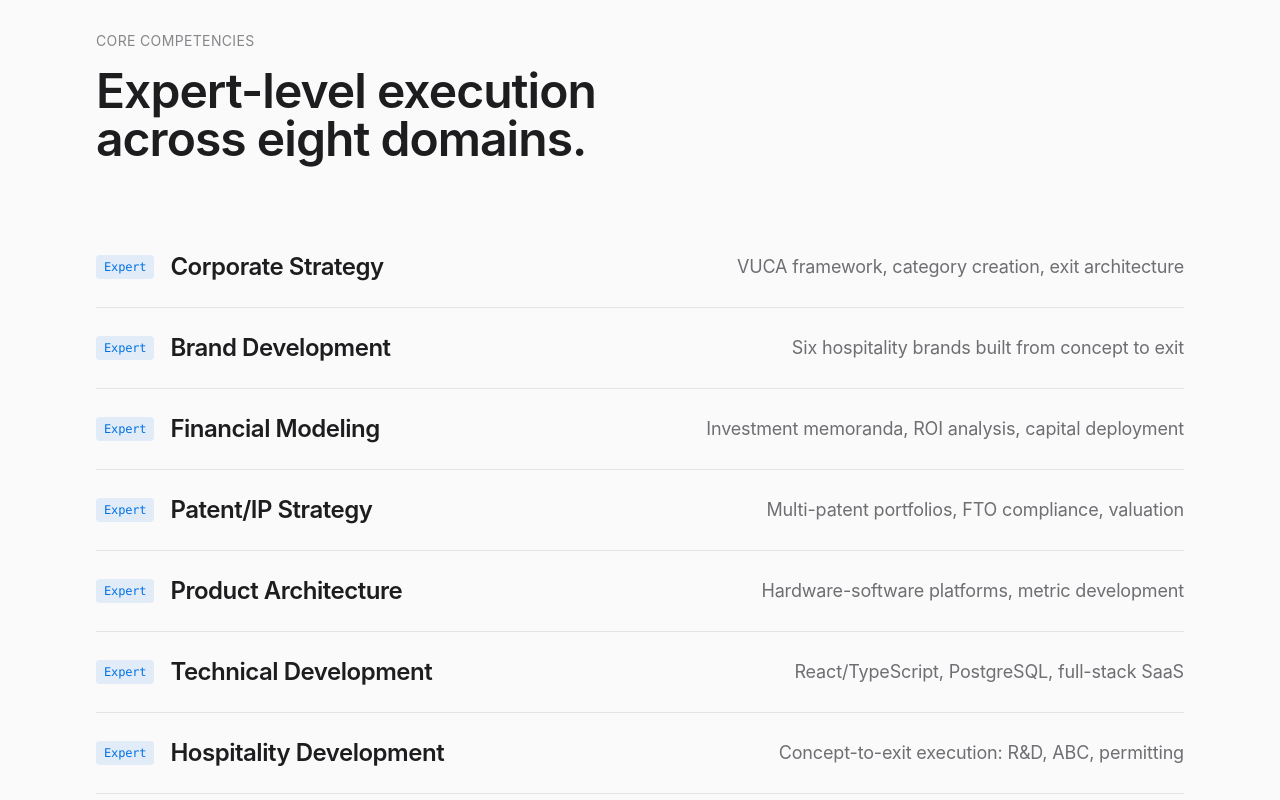
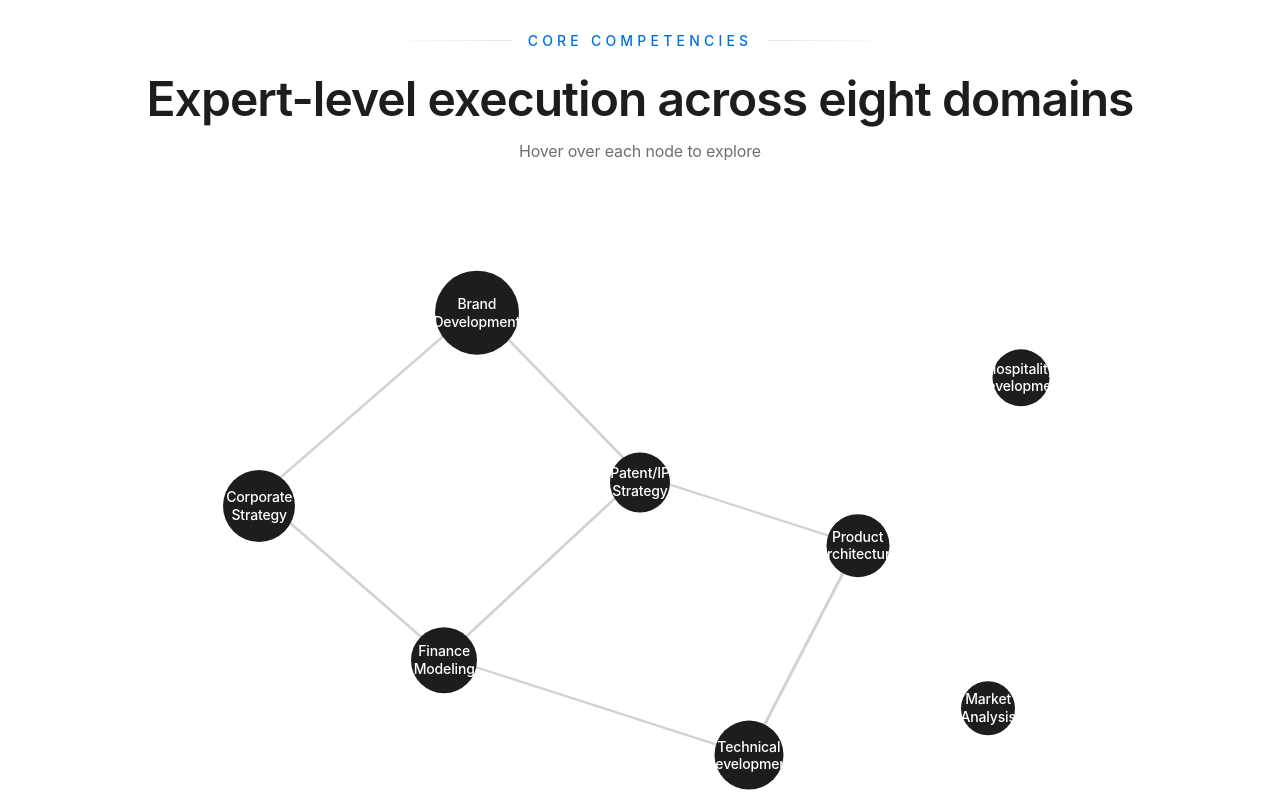
Before and after one commit to Mx7Zero/chrestenson.2026, a React (Vite) app in the folder fix/: page / in a window 1280 px wide. Shown: the part 1260-2060 px from the top of the page. Built offline with nearby package versions, Linux system fonts and the light colour scheme.

Commit message:
CompetencyGrid: Interactive connected bubble network with hover tooltips

```diff
--- a/fix/src/components/CompetencyGrid.tsx
+++ b/fix/src/components/CompetencyGrid.tsx
@@ -1,52 +1,165 @@
+import { useState, useEffect, useRef } from 'react';
+import gsap from 'gsap';
+
+interface BubbleNode {
+  id: number;
+  domain: string;
+  proficiency: string;
+  evidence: string;
+  x: number;
+  y: number;
+  size: number;
+  connections: number[];
+}
+
 export const CompetencyGrid = () => {
-  // All data from Job Skills 2026 - Core Competency Matrix
-  const competencies = [
-    { domain: 'Corporate Strategy', proficiency: 'Expert', evidence: 'VUCA framework, category creation, exit architecture' },
-    { domain: 'Brand Development', proficiency: 'Expert', evidence: 'Six hospitality brands built from concept to exit' },
-    { domain: 'Financial Modeling', proficiency: 'Expert', evidence: 'Investment memoranda, ROI analysis, capital deployment' },
-    { domain: 'Patent/IP Strategy', proficiency: 'Expert', evidence: 'Multi-patent portfolios, FTO compliance, valuation' },
-    { domain: 'Product Architecture', proficiency: 'Expert', evidence: 'Hardware-software platforms, metric development' },
-    { domain: 'Technical Development', proficiency: 'Expert', evidence: 'React/TypeScript, PostgreSQL, full-stack SaaS' },
-    { domain: 'Hospitality Development', proficiency: 'Expert', evidence: 'Concept-to-exit execution: R&D, ABC, permitting' },
-    { domain: 'Market Analysis', proficiency: 'Expert', evidence: 'Multi-segment sizing, competitive landscape' },
+  const [hoveredNode, setHoveredNode] = useState<number | null>(null);
+  const containerRef = useRef<HTMLDivElement>(null);
+  const nodesRef = useRef<(HTMLDivElement | null)[]>([]);
+
+  // Node data with positions (percentage-based for responsiveness)
+  const nodes: BubbleNode[] = [
+    { id: 0, domain: 'Brand Development', proficiency: 'Expert', evidence: 'Six hospitality brands built from concept to exit', x: 35, y: 8, size: 140, connections: [1, 2] },
+    { id: 1, domain: 'Corporate Strategy', proficiency: 'Expert', evidence: 'VUCA framework, category creation, exit architecture', x: 15, y: 35, size: 120, connections: [0, 3] },
+    { id: 2, domain: 'Patent/IP Strategy', proficiency: 'Expert', evidence: 'Multi-patent portfolios, FTO compliance, valuation', x: 50, y: 32, size: 100, connections: [0, 3, 4] },
+    { id: 3, domain: 'Finance Modeling', proficiency: 'Expert', evidence: 'Investment memoranda, ROI analysis, capital deployment', x: 32, y: 58, size: 110, connections: [1, 2, 5] },
+    { id: 4, domain: 'Product Architecture', proficiency: 'Expert', evidence: 'Hardware-software platforms, metric development', x: 70, y: 42, size: 105, connections: [2, 5] },
+    { id: 5, domain: 'Technical Development', proficiency: 'Expert', evidence: 'React/TypeScript, PostgreSQL, full-stack SaaS', x: 60, y: 72, size: 115, connections: [3, 4] },
+    { id: 6, domain: 'Hospitality Development', proficiency: 'Expert', evidence: 'Concept-to-exit execution: R&D, ABC, permitting', x: 85, y: 18, size: 95, connections: [2] },
+    { id: 7, domain: 'Market Analysis', proficiency: 'Expert', evidence: 'Multi-segment sizing, competitive landscape', x: 82, y: 65, size: 90, connections: [4, 5] },
   ];
 
-  // Key Achievements from Job Skills 2026
+  // Key Achievements
   const metrics = [
     { value: '$180M–$450M', label: 'IP Portfolio Valuation' },
     { value: '6 Ventures', label: 'Built & Sold to Exit' },
     { value: '160x ROI', label: 'Demonstrated Returns' },
   ];
 
+  useEffect(() => {
+    // Subtle floating animation for each node
+    nodesRef.current.forEach((node, index) => {
+      if (node) {
+        gsap.to(node, {
+          y: '+=10',
+          duration: 2 + (index * 0.3),
+          ease: 'sine.inOut',
+          yoyo: true,
+          repeat: -1,
+        });
+      }
+    });
+  }, []);
+
+  // Generate SVG path for connections
+  const getConnectionPath = (from: BubbleNode, to: BubbleNode) => {
+    const fromX = from.x;
+    const fromY = from.y + 8; // offset for header
+    const toX = to.x;
+    const toY = to.y + 8;
+    return `M ${fromX} ${fromY} L ${toX} ${toY}`;
+  };
+
   return (
-    <section id="about" className="py-24 px-6 md:px-12 lg:px-24">
+    <section id="about" className="py-24 px-6 md:px-12 lg:px-24 bg-white">
       <div className="max-w-7xl mx-auto">
         {/* Header */}
-        <div className="mb-16">
-          <p className="text-sm text-[#86868B] mb-4 uppercase tracking-wide">Core Competencies</p>
-          <h2 className="text-4xl md:text-5xl font-semibold text-[#1D1D1F]">
-            Expert-level execution<br />across eight domains.
+        <div className="mb-8 text-center">
+          <div className="flex items-center justify-center gap-4 mb-6">
+            <div className="h-px flex-1 max-w-32 bg-gradient-to-r from-transparent to-[#E5E5E5]" />
+            <span className="text-xs md:text-sm font-medium tracking-[0.3em] uppercase text-[#0071E3]">
+              Core Competencies
+            </span>
+            <div className="h-px flex-1 max-w-32 bg-gradient-to-l from-transparent to-[#E5E5E5]" />
+          </div>
+          <h2 className="text-3xl md:text-4xl lg:text-5xl font-semibold text-[#1D1D1F]">
+            Expert-level execution across eight domains
           </h2>
+          <p className="text-[#6E6E73] mt-4">Hover over each node to explore</p>
         </div>
 
-        {/* Competency List */}
-        <div className="space-y-0 mb-24">
-          {competencies.map((item, index) => (
+        {/* Bubble Network */}
+        <div
+          ref={containerRef}
+          className="relative w-full h-[500px] md:h-[600px] lg:h-[700px] mb-16"
+        >
+          {/* Connection Lines SVG */}
+          <svg
+            className="absolute inset-0 w-full h-full pointer-events-none"
+            viewBox="0 0 100 100"
+            preserveAspectRatio="none"
+          >
+            {nodes.map(node =>
+              node.connections.map(connId => {
+                const connectedNode = nodes.find(n => n.id === connId);
+                if (connectedNode && node.id < connId) {
+                  return (
+                    <path
+                      key={`${node.id}-${connId}`}
+                      d={getConnectionPath(node, connectedNode)}
+                      stroke={hoveredNode === node.id || hoveredNode === connId ? '#0071E3' : '#D1D1D6'}
+                      strokeWidth="0.3"
+                      fill="none"
+                      className="transition-all duration-500"
+                    />
+                  );
+                }
+                return null;
+              })
+            )}
+          </svg>
+
+          {/* Bubble Nodes */}
+          {nodes.map((node, index) => (
             <div
-              key={index}
-              className="py-6 border-b border-[#E5E5E5] flex flex-col md:flex-row md:items-center md:justify-between gap-2 md:gap-8"
+              key={node.id}
+              ref={el => { nodesRef.current[index] = el; }}
+              className="absolute transform -translate-x-1/2 -translate-y-1/2 cursor-pointer group"
+              style={{
+                left: `${node.x}%`,
+                top: `${node.y + 8}%`,
+              }}
+              onMouseEnter={() => setHoveredNode(node.id)}
+              onMouseLeave={() => setHoveredNode(null)}
             >
-              <div className="flex items-center gap-4">
-                <span className="text-xs font-mono text-[#0071E3] bg-[#0071E3]/10 px-2 py-1 rounded">
-                  {item.proficiency}
+              {/* Main Bubble */}
+              <div
+                className={`
+                  rounded-full bg-[#1D1D1F] flex items-center justify-center text-center p-4
+                  transition-all duration-500 ease-out
+                  ${hoveredNode === node.id ? 'scale-110 bg-[#0071E3] shadow-2xl shadow-[#0071E3]/30' : 'hover:bg-[#2D2D2F]'}
+                `}
+                style={{
+                  width: `${node.size * 0.6}px`,
+                  height: `${node.size * 0.6}px`,
+                }}
+              >
+                <span className="text-white text-xs md:text-sm font-medium leading-tight px-2">
+                  {node.domain}
                 </span>
-                <h3 className="text-xl md:text-2xl font-semibold text-[#1D1D1F]">
-                  {item.domain}
-                </h3>
               </div>
-              <p className="text-lg text-[#6E6E73] md:text-right max-w-xl">
-                {item.evidence}
-              </p>
+
+              {/* Tooltip on Hover */}
+              <div
+                className={`
+                  absolute left-1/2 -translate-x-1/2 top-full mt-3 z-50
+                  bg-white rounded-xl shadow-2xl border border-[#E5E5E5] p-4
+                  min-w-[220px] max-w-[280px]
+                  transition-all duration-300 pointer-events-none
+                  ${hoveredNode === node.id ? 'opacity-100 translate-y-0' : 'opacity-0 -translate-y-2'}
+                `}
+              >
+                <div className="flex items-center gap-2 mb-2">
+                  <span className="text-xs font-bold tracking-wider text-[#0071E3] uppercase">
+                    {node.proficiency}
+                  </span>
+                </div>
+                <p className="text-sm text-[#424245] leading-relaxed">
+                  {node.evidence}
+                </p>
+                {/* Arrow */}
+                <div className="absolute -top-2 left-1/2 -translate-x-1/2 w-4 h-4 bg-white border-l border-t border-[#E5E5E5] rotate-45" />
+              </div>
             </div>
           ))}
         </div>
@@ -54,8 +167,8 @@ export const CompetencyGrid = () => {
         {/* Metrics */}
         <div className="grid grid-cols-1 md:grid-cols-3 gap-8">
           {metrics.map((metric, index) => (
-            <div key={index} className="bg-white rounded-2xl p-8 shadow-sm border border-[#E5E5E5]">
-              <div className="text-4xl md:text-5xl font-semibold text-[#0071E3] mb-2">
+            <div key={index} className="bg-[#FAFAFA] rounded-2xl p-8 border border-[#E5E5E5] text-center">
+              <div className="text-3xl md:text-4xl lg:text-5xl font-semibold text-[#0071E3] mb-2">
                 {metric.value}
               </div>
               <div className="text-lg text-[#6E6E73]">
```
